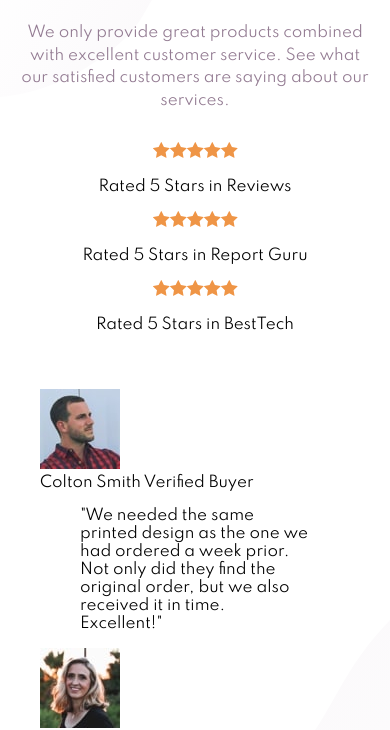
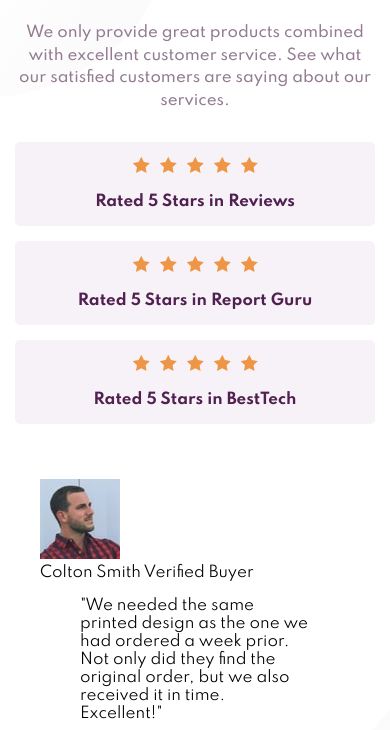
Before and after one commit to RaynaFaye/social-proof-section, a plain HTML site: page index.html in a window 390 px wide. Shown: the part 145-875 px from the top of the page. Drawn offline with Linux system fonts and the light colour scheme.

Commit message:
Styled the star ratings blocks for mobile

```diff
--- a/css/style.css
+++ b/css/style.css
@@ -24,6 +24,21 @@ body {
   color: hsl(303, 10%, 53%);
   margin: 20px 0 30px;
   line-height: 1.5;
+  font-weight: 500;
+}
+.intro__star-block {
+  background: hsl(300, 24%, 96%);
+  padding: 15px 0;
+  margin-bottom: 15px;
+  border-radius: 5px;
+}
+.intro__star-block__star {
+  margin: 0 5px;
+}
+.intro__star-block__text {
+  margin: 15px 0 0 0;
+  color: hsl(300, 43%, 22%);
+  font-weight: 700;
 }
 /* Attribution section */
 .attribution {
--- a/index.html
+++ b/index.html
@@ -15,32 +15,47 @@
       <p class="intro__paragraph">
         We only provide great products combined with excellent customer service. See what our satisfied customers are saying about our services.
       </p>
-      <div>
+      <div class="intro__star-block">
         <div>
-          <img src="images/icon-star.svg" alt="" /><img src="images/icon-star.svg" alt="" /><img src="images/icon-star.svg" alt="" /><img
+          <img src="images/icon-star.svg" alt="" class="intro__star-block__star" /><img
             src="images/icon-star.svg"
             alt=""
-          /><img src="images/icon-star.svg" alt="" />
-        </div>
-        <p>Rated 5 Stars in Reviews</p>
-      </div>
-      <div>
-        <div>
-          <img src="images/icon-star.svg" alt="" /><img src="images/icon-star.svg" alt="" /><img src="images/icon-star.svg" alt="" /><img
+            class="intro__star-block__star"
+          /><img src="images/icon-star.svg" alt="" class="intro__star-block__star" /><img
             src="images/icon-star.svg"
             alt=""
-          /><img src="images/icon-star.svg" alt="" />
+            class="intro__star-block__star"
+          /><img src="images/icon-star.svg" alt="" class="intro__star-block__star" />
         </div>
-        <p>Rated 5 Stars in Report Guru</p>
+        <p class="intro__star-block__text">Rated 5 Stars in Reviews</p>
       </div>
-      <div>
+      <div class="intro__star-block">
         <div>
-          <img src="images/icon-star.svg" alt="" /><img src="images/icon-star.svg" alt="" /><img src="images/icon-star.svg" alt="" /><img
+          <img src="images/icon-star.svg" alt="" class="intro__star-block__star" /><img
             src="images/icon-star.svg"
             alt=""
-          /><img src="images/icon-star.svg" alt="" />
+            class="intro__star-block__star"
+          /><img src="images/icon-star.svg" alt="" class="intro__star-block__star" /><img
+            src="images/icon-star.svg"
+            alt=""
+            class="intro__star-block__star"
+          /><img src="images/icon-star.svg" alt="" class="intro__star-block__star" />
         </div>
-        <p>Rated 5 Stars in BestTech</p>
+        <p class="intro__star-block__text">Rated 5 Stars in Report Guru</p>
+      </div>
+      <div class="intro__star-block">
+        <div>
+          <img src="images/icon-star.svg" alt="" class="intro__star-block__star" /><img
+            src="images/icon-star.svg"
+            alt=""
+            class="intro__star-block__star"
+          /><img src="images/icon-star.svg" alt="" class="intro__star-block__star" /><img
+            src="images/icon-star.svg"
+            alt=""
+            class="intro__star-block__star"
+          /><img src="images/icon-star.svg" alt="" class="intro__star-block__star" />
+        </div>
+        <p class="intro__star-block__text">Rated 5 Stars in BestTech</p>
       </div>
     </section>
     <section>
```
